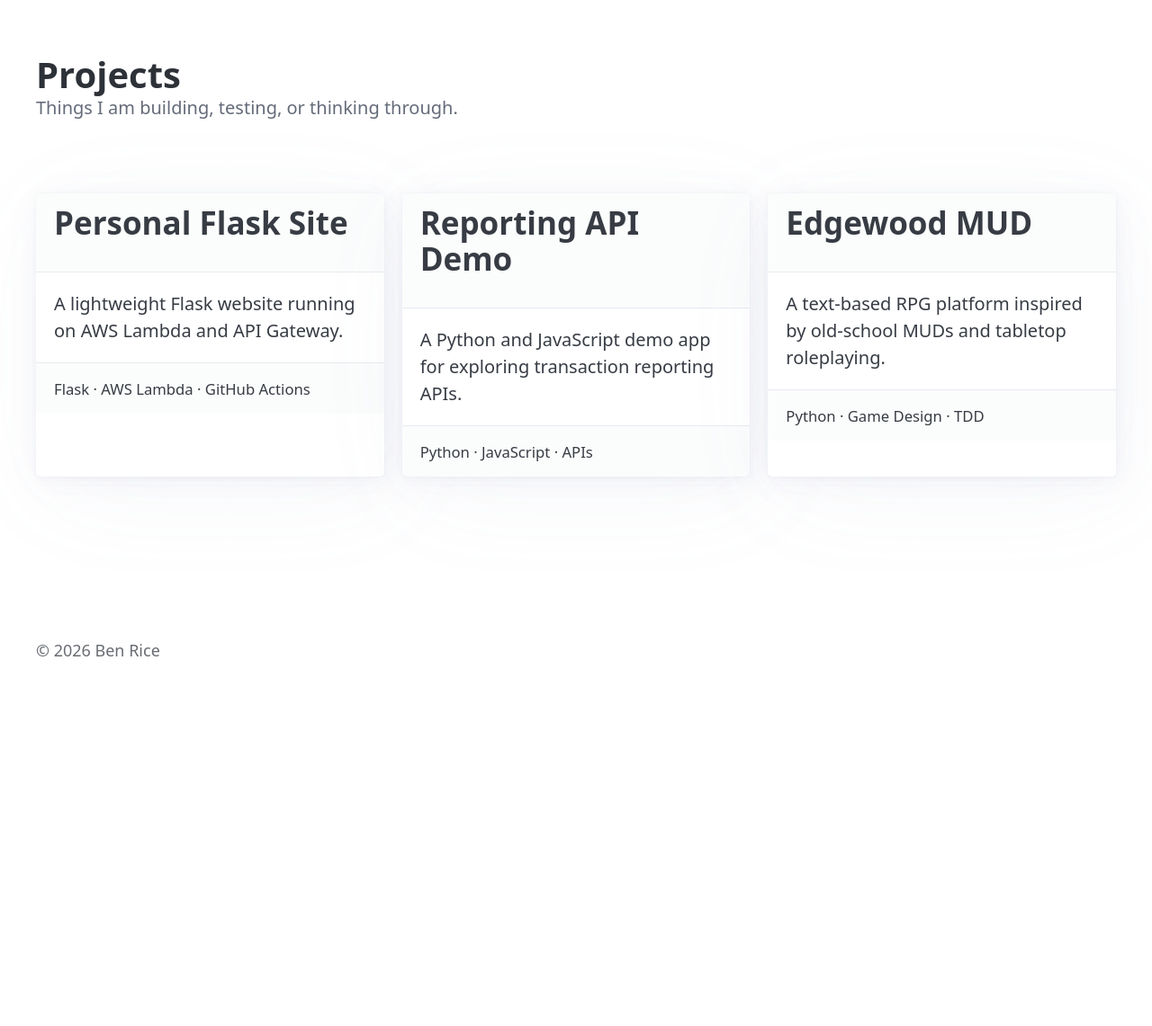
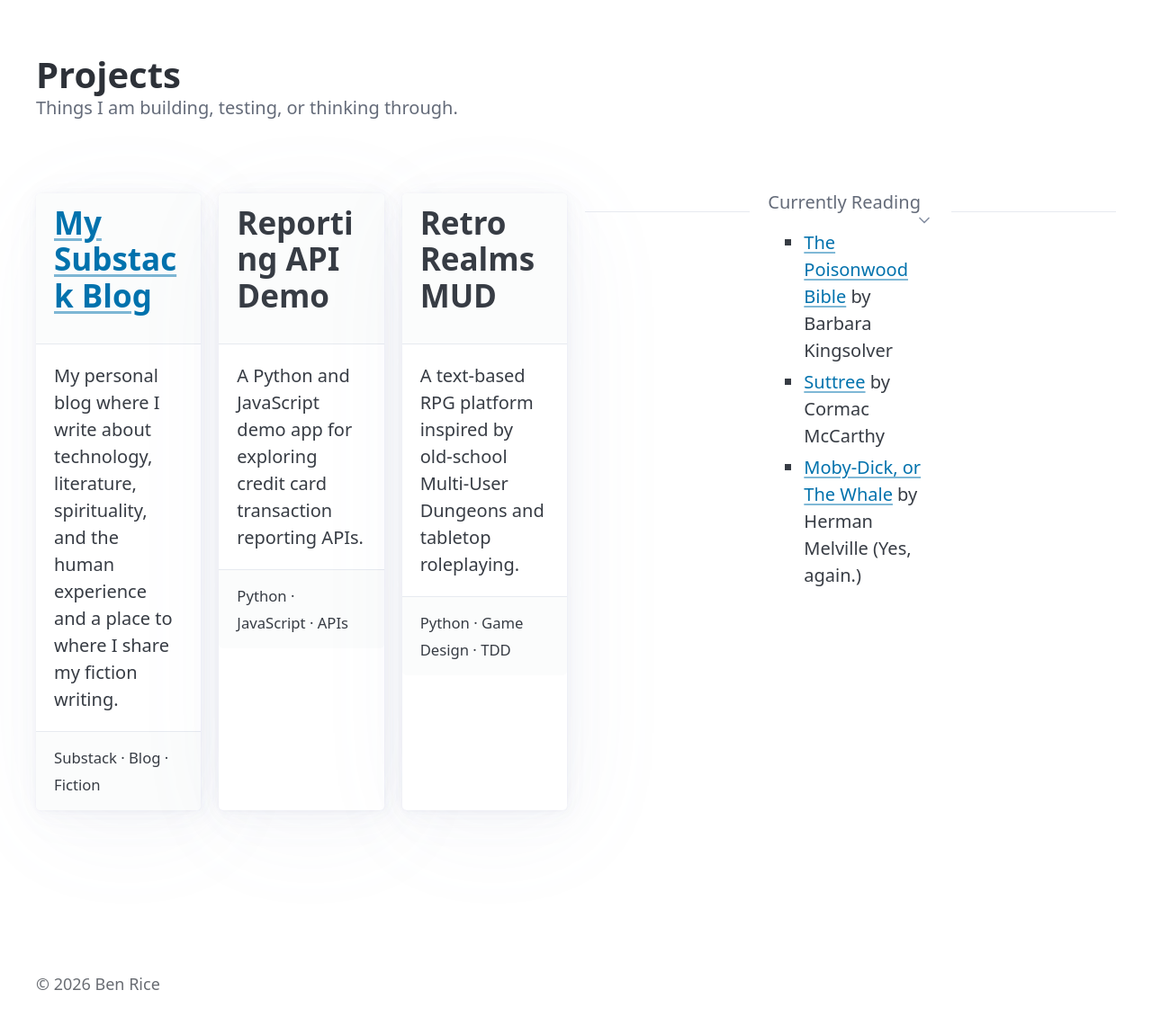
Before and after one commit to benrice/benrice.me, a Flask app: page /projects in a window 1280 px wide. Shown: the part 110-1251 px from the top of the page at 90% size. Before the commit the page ends 840 px from the top, so only its background shows below. Run offline with Flask 3, Linux system fonts and the light colour scheme; some libraries are stand-ins or nearby versions.

Commit message:
Adds projects

```diff
--- a/templates/projects.html
+++ b/templates/projects.html
@@ -12,15 +12,17 @@
     <div class="grid">
         <article>
             <header>
-                <h2>Personal Flask Site</h2>
+                <h2><a href="https://benrice.substack.com" target="_blank" rel="noopener noreferrer">My Substack Blog</a></h2>
             </header>
 
             <p>
-                A lightweight Flask website running on AWS Lambda and API Gateway.
+                My personal blog where I write about technology, literature, spirituality,
+                and the human experience and a place to where I share my fiction writing.
+                </a>
             </p>
 
             <footer>
-                <small>Flask · AWS Lambda · GitHub Actions</small>
+                <small>Substack · Blog · Fiction</small>
             </footer>
         </article>
 
@@ -30,7 +32,7 @@
             </header>
 
             <p>
-                A Python and JavaScript demo app for exploring transaction reporting APIs.
+                A Python and JavaScript demo app for exploring credit card transaction reporting APIs.
             </p>
 
             <footer>
@@ -40,17 +42,29 @@
 
         <article>
             <header>
-                <h2>Edgewood MUD</h2>
+                <h2>Retro Realms MUD</h2>
             </header>
 
             <p>
-                A text-based RPG platform inspired by old-school MUDs and tabletop roleplaying.
+                A text-based RPG platform inspired by old-school Multi-User Dungeons and tabletop roleplaying.
             </p>
 
             <footer>
                 <small>Python · Game Design · TDD</small>
             </footer>
         </article>
+        <hr />
+        <details name="example" open>
+            <summary>Currently Reading</summary>
+            <ul>
+                <li><a href="https://www.goodreads.com/book/show/7244.The_Poisonwood_Bible" target="_blank"
+                    rel="noopener noreferrer">The Poisonwood Bible</a> by Barbara Kingsolver</li>
+                <li><a href="https://www.goodreads.com/book/show/394469.Suttree" target="_blank" rel="noopener noreferrer">
+                    Suttree</a> by Cormac McCarthy</li>
+                <li><a href="https://www.goodreads.com/book/show/153747.Moby_Dick_or_The_Whale" target="_blank" rel="noopener noreferrer">
+                    Moby-Dick, or The Whale</a> by Herman Melville (Yes, again.)</li>
+        </details>
+    <hr />
     </div>
 </section>
 {% endblock %}
```
Also changed, not shown: templates/index.html (+9 -7 lines).
